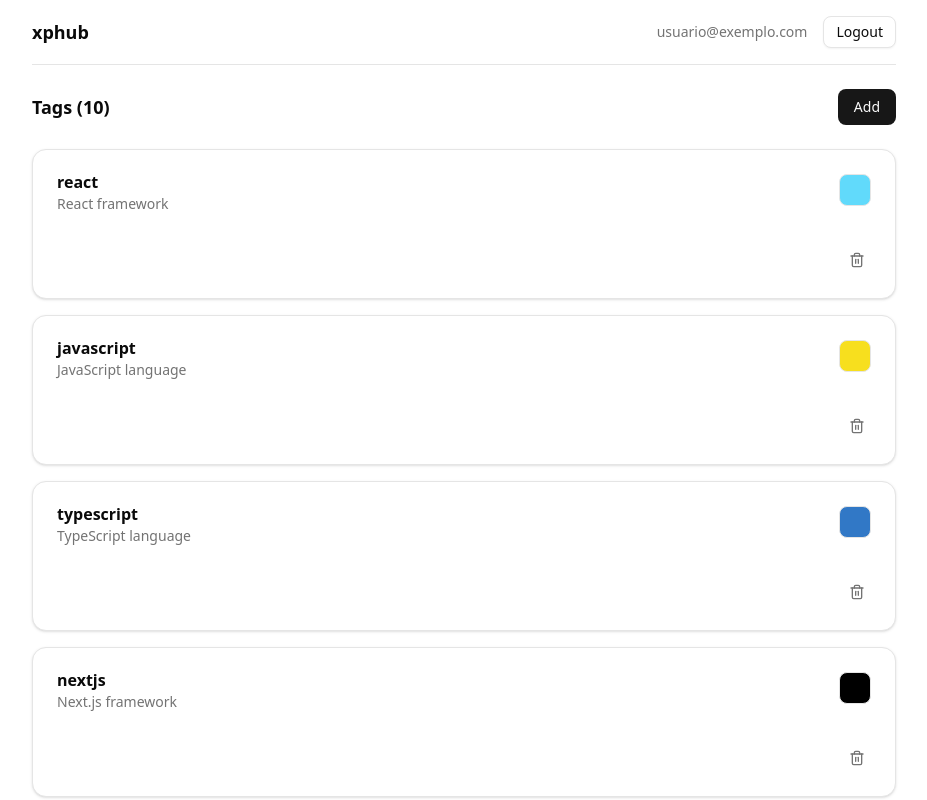
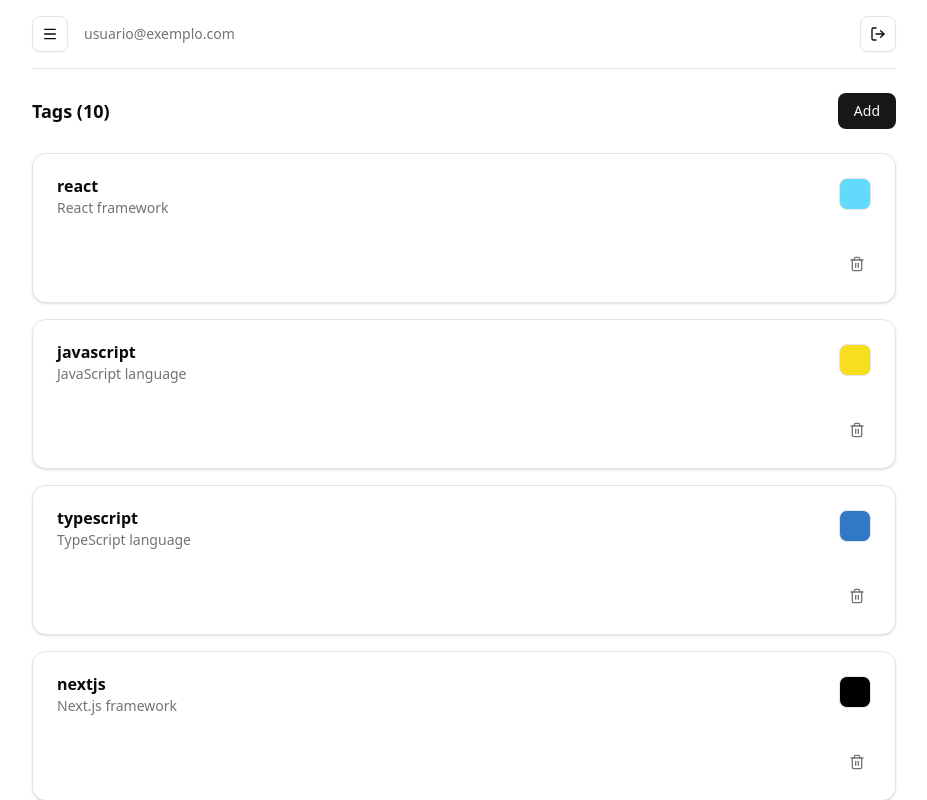
Before and after one commit to fischerafael/xp-hub, a Next.js app: page /app/tags in a window 1280 px wide. Shown: the top 800 px of the page, without its empty margins (176-1103 px from the left). Built offline with nearby package versions, Linux system fonts and the light colour scheme.

Commit message:
feat: enhance Header component with a popover menu for navigation; implement user email display and logout functionality

```diff
--- a/components/header.tsx
+++ b/components/header.tsx
@@ -1,7 +1,19 @@
+"use client";
+
+import { useState } from "react";
+import Link from "next/link";
+import { Menu, LogOut } from "lucide-react";
+import * as PopoverPrimitive from "@radix-ui/react-popover";
 import { Button } from "@/components/ui/button";
+import { cn } from "@/lib/utils";
+
+const Popover = PopoverPrimitive.Root;
+const PopoverTrigger = PopoverPrimitive.Trigger;
+const PopoverContent = PopoverPrimitive.Content;
 
 export function Header() {
   const userEmail = "usuario@exemplo.com";
+  const [menuOpen, setMenuOpen] = useState(false);
 
   const handleLogout = () => {
     // TODO: Implementar logout
@@ -10,13 +22,42 @@
 
   return (
     <header className="flex items-center justify-between border-b py-4">
-      <div className="text-lg font-semibold">xphub</div>
       <div className="flex items-center gap-4">
+        {/* <div className="text-lg font-semibold">xphub</div> */}
+        <Popover open={menuOpen} onOpenChange={setMenuOpen}>
+          <PopoverTrigger asChild>
+            <Button variant="outline" size="icon">
+              <Menu className="h-4 w-4" />
+            </Button>
+          </PopoverTrigger>
+          <PopoverContent
+            className={cn(
+              "z-50 w-48 rounded-md border bg-popover p-1 text-popover-foreground shadow-md",
+              "data-[state=open]:animate-in data-[state=closed]:animate-out data-[state=closed]:fade-out-0 data-[state=open]:fade-in-0"
+            )}
+            align="start"
+          >
+            <Link
+              href="/app/"
+              onClick={() => setMenuOpen(false)}
+              className="flex w-full items-center rounded-sm px-2 py-1.5 text-sm outline-none hover:bg-accent hover:text-accent-foreground"
+            >
+              Experiences
+            </Link>
+            <Link
+              href="/app/tags"
+              onClick={() => setMenuOpen(false)}
+              className="flex w-full items-center rounded-sm px-2 py-1.5 text-sm outline-none hover:bg-accent hover:text-accent-foreground"
+            >
+              Tags
+            </Link>
+          </PopoverContent>
+        </Popover>
         <span className="text-sm text-muted-foreground">{userEmail}</span>
-        <Button variant="outline" size="sm" onClick={handleLogout}>
-          Logout
-        </Button>
       </div>
+      <Button variant="outline" size="icon" onClick={handleLogout}>
+        <LogOut className="h-4 w-4" />
+      </Button>
     </header>
   );
 }
```
